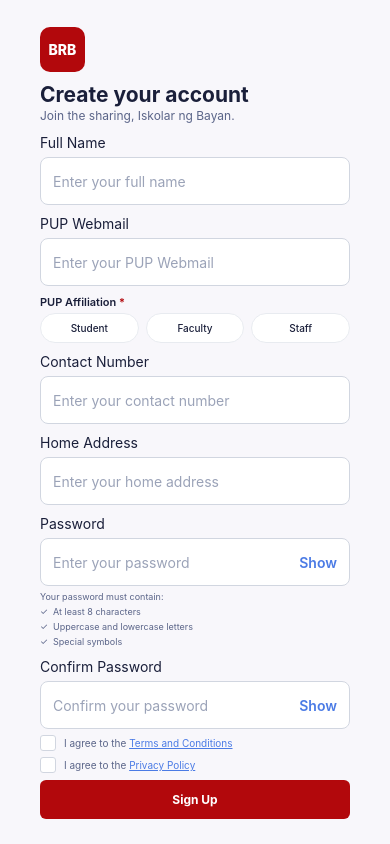
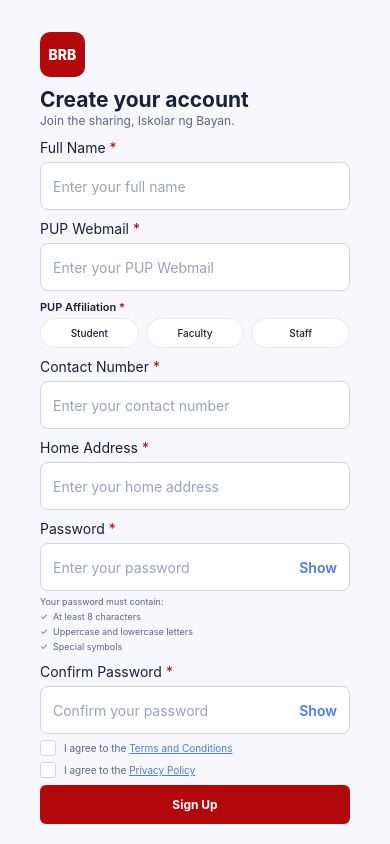
Before and after one commit to pup-swe-team/brb-client, a React Native app: screen /Register in a window 390 px wide. Built offline with nearby package versions, Linux system fonts and the light colour scheme; no server answers; what expo-linking would draw is missing.

Commit message:
fix: Sprint 1 QA bugs (FE-BUG-0002, 0003, 0004)
Block unverified logins, add required asterisks, keyboard-aware register form, explicit login errors, and safe-area fixes for the profile header and bottom tab bar.

```diff
--- a/src/features/auth/screens/RegisterScreen.tsx
+++ b/src/features/auth/screens/RegisterScreen.tsx
@@ -1,5 +1,6 @@
-import React, { useState } from 'react';
+import React, { useRef, useState } from 'react';
 import {
+  LayoutChangeEvent,
   Pressable,
   ScrollView,
   StyleSheet,
@@ -8,7 +9,7 @@ import {
 } from 'react-native';
 
 import { ScreenContainer, Input } from '../../../shared/components';
-import { colors } from '../../../theme';
+import { colors, spacing } from '../../../theme';
 import { extractApiError, register } from '../services/authService';
 
 type Affiliation = 'Student' | 'Faculty' | 'Staff';
@@ -28,6 +29,22 @@ export default function RegisterScreen({ navigation }: any) {
 
   const [error, setError] = useState('');
   const [loading, setLoading] = useState(false);
+
+  // Keep the active field visible above the keyboard.
+  const scrollRef = useRef<ScrollView>(null);
+  const fieldY = useRef<Record<string, number>>({});
+
+  const scrollToField = (key: string) => {
+    // Wait for the keyboard to finish resizing the viewport before scrolling.
+    setTimeout(() => {
+      const y = fieldY.current[key];
+      if (y === undefined) return;
+      scrollRef.current?.scrollTo({
+        y: Math.max(y - spacing.lg, 0),
+        animated: true,
+      });
+    }, 250);
+  };
 
   const isPupEmail =
     email.toLowerCase().endsWith('@pup.edu.ph') ||
@@ -123,11 +140,13 @@ export default function RegisterScreen({ navigation }: any) {
   }
 
   return (
-    <ScreenContainer auth>
+    <ScreenContainer auth keyboardAware>
       <ScrollView
+        ref={scrollRef}
         contentContainerStyle={styles.scrollContent}
         showsVerticalScrollIndicator={false}
         keyboardShouldPersistTaps="handled"
+        keyboardDismissMode="on-drag"
       >
         {/* LOGO */}
         <View style={styles.logo}>
@@ -144,9 +163,13 @@ export default function RegisterScreen({ navigation }: any) {
         </Text>
 
         {/* FULL NAME */}
-        <View style={styles.field}>
+        <View style={styles.field} onLayout={(e: LayoutChangeEvent) => {
+            fieldY.current.fullName = e.nativeEvent.layout.y;
+          }}>
           <Input
             label="Full Name"
+            required
+            onFocus={() => scrollToField('fullName')}
             value={fullName}
             onChangeText={(value) => {
               setFullName(value);
@@ -158,9 +181,13 @@ export default function RegisterScreen({ navigation }: any) {
         </View>
 
         {/* PUP WEBMAIL */}
-        <View style={styles.field}>
+        <View style={styles.field} onLayout={(e: LayoutChangeEvent) => {
+            fieldY.current.email = e.nativeEvent.layout.y;
+          }}>
           <Input
             label="PUP Webmail"
+            required
+            onFocus={() => scrollToField('email')}
             value={email}
             onChangeText={(value) => {
               setEmail(value);
@@ -244,9 +271,13 @@ export default function RegisterScreen({ navigation }: any) {
         </View>
 
         {/* CONTACT NUMBER */}
-        <View style={styles.field}>
+        <View style={styles.field} onLayout={(e: LayoutChangeEvent) => {
+            fieldY.current.contact = e.nativeEvent.layout.y;
+          }}>
           <Input
             label="Contact Number"
+            required
+            onFocus={() => scrollToField('contact')}
             value={contactNumber}
             onChangeText={(value) => {
               setContactNumber(value);
@@ -258,9 +289,13 @@ export default function RegisterScreen({ navigation }: any) {
         </View>
 
         {/* HOME ADDRESS */}
-        <View style={styles.field}>
+        <View style={styles.field} onLayout={(e: LayoutChangeEvent) => {
+            fieldY.current.address = e.nativeEvent.layout.y;
+          }}>
           <Input
             label="Home Address"
+            required
+            onFocus={() => scrollToField('address')}
             value={homeAddress}
             onChangeText={(value) => {
               setHomeAddress(value);
@@ -271,9 +306,13 @@ export default function RegisterScreen({ navigation }: any) {
         </View>
 
         {/* PASSWORD */}
-        <View style={styles.passwordSection}>
+        <View style={styles.passwordSection} onLayout={(e: LayoutChangeEvent) => {
+            fieldY.current.password = e.nativeEvent.layout.y;
+          }}>
           <Input
             label="Password"
+            required
+            onFocus={() => scrollToField('password')}
             value={password}
             onChangeText={(value) => {
               setPassword(value);
@@ -331,9 +370,13 @@ export default function RegisterScreen({ navigation }: any) {
         </View>
 
         {/* CONFIRM PASSWORD */}
-        <View style={styles.confirmSection}>
+        <View style={styles.confirmSection} onLayout={(e: LayoutChangeEvent) => {
+            fieldY.current.confirm = e.nativeEvent.layout.y;
+          }}>
           <Input
             label="Confirm Password"
+            required
+            onFocus={() => scrollToField('confirm')}
             value={confirmPassword}
             onChangeText={(value) => {
               setConfirmPassword(value);
@@ -458,8 +501,8 @@ export default function RegisterScreen({ navigation }: any) {
 const styles = StyleSheet.create({
   scrollContent: {
     paddingHorizontal: 20,
-    paddingTop: 7,
-    paddingBottom: 18,
+    paddingTop: spacing.md,
+    paddingBottom: spacing.xxxl,
   },
 
   logo: {
--- a/src/features/profile/screens/ProfileScreen.tsx
+++ b/src/features/profile/screens/ProfileScreen.tsx
@@ -7,6 +7,7 @@ import {
   View,
 } from 'react-native';
 import { Ionicons } from '@expo/vector-icons';
+import { useSafeAreaInsets } from 'react-native-safe-area-context';
 
 import { colors, radius, spacing } from '../../../theme';
 import { ScreenContainer, AffiliationBadge } from '../../../shared/components';
@@ -163,6 +164,7 @@ function BorrowedItemCard({
 }
 
 export default function ProfileScreen({ navigation }: any) {
+  const insets = useSafeAreaInsets();
   const [role, setRole] = useState<'Borrower' | 'Lender'>(
     'Borrower',
   );
@@ -198,10 +200,17 @@ export default function ProfileScreen({ navigation }: any) {
   );
 
   return (
-    <ScreenContainer>
+    // Full-bleed screen: the header handles the top inset and the tab bar
+    // handles the bottom one, so ScreenContainer adds neither (nor padding).
+    <ScreenContainer edges={[]} padded={false}>
       <View style={styles.screen}>
         {/* HEADER */}
-        <View style={styles.header}>
+        <View
+          style={[
+            styles.header,
+            { paddingTop: insets.top + spacing.md },
+          ]}
+        >
           <Text style={styles.headerTitle}>
             My Profile
           </Text>
@@ -523,29 +532,18 @@ export default function ProfileScreen({ navigation }: any) {
 }
 
 const styles = StyleSheet.create({
-  safeArea: {
+  screen: {
     flex: 1,
     backgroundColor: colors.bg,
-    margin: 0,
-    padding: 0,
-  },
-
-  screen: {
-    flex: 1,
-    width: '110%',
-    backgroundColor: colors.bg,
-    marginLeft: -spacing.lg,
-    marginRight: -spacing.lg,
-    padding: 0,
   },
 
   /* HEADER */
   header: {
     width: '100%',
-    height: 52,
     backgroundColor: colors.primary,
     justifyContent: 'center',
     paddingHorizontal: spacing.lg,
+    paddingBottom: spacing.md,
   },
 
   headerTitle: {
@@ -554,18 +552,9 @@ const styles = StyleSheet.create({
     fontWeight: '700',
   },
 
-  scroll: {
-    flex: 1,
-    width: '100%',
-    margin: 0,
-    padding: 0,
-  },
-
   scrollContent: {
     width: '100%',
-    margin: 0,
-    padding: 0,
-    paddingBottom: 10,
+    paddingBottom: spacing.lg,
   },
 
   /* PROFILE */
@@ -608,6 +597,9 @@ const styles = StyleSheet.create({
 
   verifiedRow: {
     flexDirection: 'row',
+    alignItems: 'center',
+    flexWrap: 'wrap',
+    gap: spacing.sm - 2,
     marginBottom: 3,
   },
 
--- a/src/shared/components/Input.tsx
+++ b/src/shared/components/Input.tsx
@@ -2,12 +2,17 @@ import React, { useState } from 'react';
 import { Pressable, StyleSheet, Text, TextInput, TextInputProps, View } from 'react-native';
 import { colors, radius, text } from '../../theme';
 
-type Props = TextInputProps & { label?: string; error?: string; password?: boolean };
-export function Input({ label, error, password, ...rest }: Props) {
+type Props = TextInputProps & { label?: string; error?: string; password?: boolean; required?: boolean };
+export function Input({ label, error, password, required, ...rest }: Props) {
   const [hidden, setHidden] = useState(!!password);
   return (
     <View style={{ gap: 4 }}>
-      {label ? <Text style={text.body}>{label}</Text> : null}
+      {label ? (
+        <Text style={text.body}>
+          {label}
+          {required ? <Text style={s.required}> *</Text> : null}
+        </Text>
+      ) : null}
       <View style={[s.box, error ? { borderColor: colors.error } : null]}>
         <TextInput style={s.input} placeholderTextColor={colors.textMuted} secureTextEntry={hidden} {...rest} />
         {password ? <Pressable onPress={() => setHidden(!hidden)}><Text style={s.toggle}>{hidden ? 'Show' : 'Hide'}</Text></Pressable> : null}
@@ -19,5 +24,6 @@ export function Input({ label, error, password, ...rest }: Props) {
 const s = StyleSheet.create({
   box: { flexDirection: 'row', alignItems: 'center', minHeight: 48, borderWidth: 1, borderColor: colors.borderStrong, borderRadius: radius.input, backgroundColor: colors.white, paddingHorizontal: 12 },
   input: { flex: 1, fontSize: 14, color: colors.text },
+  required: { color: colors.primary },
   toggle: { color: colors.link, fontWeight: '600' },
 });
--- a/src/shared/components/ScreenContainer.tsx
+++ b/src/shared/components/ScreenContainer.tsx
@@ -1,20 +1,76 @@
 import React from 'react';
-import { ScrollView, StyleSheet, View } from 'react-native';
-import { SafeAreaView } from 'react-native-safe-area-context';
-import { colors } from '../../theme';
+import { KeyboardAvoidingView, ScrollView, StyleSheet, View } from 'react-native';
+import { Edge, SafeAreaView } from 'react-native-safe-area-context';
+import { colors, spacing } from '../../theme';
 
-type Props = { children: React.ReactNode; scroll?: boolean; footer?: React.ReactNode; auth?: boolean };
-export function ScreenContainer({ children, scroll, footer, auth }: Props) {
+type Props = {
+  children: React.ReactNode;
+  scroll?: boolean;
+  footer?: React.ReactNode;
+  auth?: boolean;
+  // Which sides get safe-area padding. Defaults: auth screens = top + bottom,
+  // everything else = bottom. Screens that draw their own header (or sit above
+  // the bottom tab bar) pass a narrower list, e.g. [] or ['top'].
+  edges?: Edge[];
+  // Default screen padding. Turn off for full-bleed layouts (colored headers, edge-to-edge lists).
+  padded?: boolean;
+  // Lifts the content above the keyboard (forms).
+  keyboardAware?: boolean;
+};
+
+export function ScreenContainer({
+  children,
+  scroll,
+  footer,
+  auth,
+  edges,
+  padded = true,
+  keyboardAware,
+}: Props) {
+  const safeEdges: Edge[] = edges ?? (auth ? ['top', 'bottom'] : ['bottom']);
+
+  const content = (
+    <>
+      {scroll ? (
+        <ScrollView
+          style={s.flex}
+          contentContainerStyle={padded ? s.content : undefined}
+          keyboardShouldPersistTaps="handled"
+        >
+          {children}
+        </ScrollView>
+      ) : (
+        <View style={[s.flex, padded && s.content]}>{children}</View>
+      )}
+      {footer ? <View style={s.footer}>{footer}</View> : null}
+    </>
+  );
+
   return (
-    <SafeAreaView style={[s.root, { backgroundColor: auth ? colors.bgAuth : colors.bg }]} edges={['bottom']}>
-      {scroll
-        ? <ScrollView style={s.flex} contentContainerStyle={s.content}>{children}</ScrollView>
-        : <View style={[s.flex, s.content]}>{children}</View>}
-      {footer ? <View style={s.footer}>{footer}</View> : null}
+    <SafeAreaView
+      style={[s.root, { backgroundColor: auth ? colors.bgAuth : colors.bg }]}
+      edges={safeEdges}
+    >
+      {keyboardAware ? (
+        <KeyboardAvoidingView style={s.flex} behavior="padding">
+          {content}
+        </KeyboardAvoidingView>
+      ) : (
+        content
+      )}
     </SafeAreaView>
   );
 }
+
 const s = StyleSheet.create({
-  root: { flex: 1 }, flex: { flex: 1 }, content: { padding: 20, gap: 16 },
-  footer: { backgroundColor: colors.white, borderTopWidth: 1, borderTopColor: colors.border, padding: 16, gap: 8 },
+  root: { flex: 1 },
+  flex: { flex: 1 },
+  content: { padding: spacing.xl, gap: spacing.lg },
+  footer: {
+    backgroundColor: colors.white,
+    borderTopWidth: 1,
+    borderTopColor: colors.border,
+    padding: spacing.lg,
+    gap: spacing.sm,
+  },
 });
```
Also changed, not shown: src/features/auth/screens/LoginScreen.tsx (+62 -11 lines), src/features/auth/services/authService.ts (+17 -2 lines), src/navigation/index.tsx (+31 -15 lines), src/services/http.ts (+19 -3 lines).
